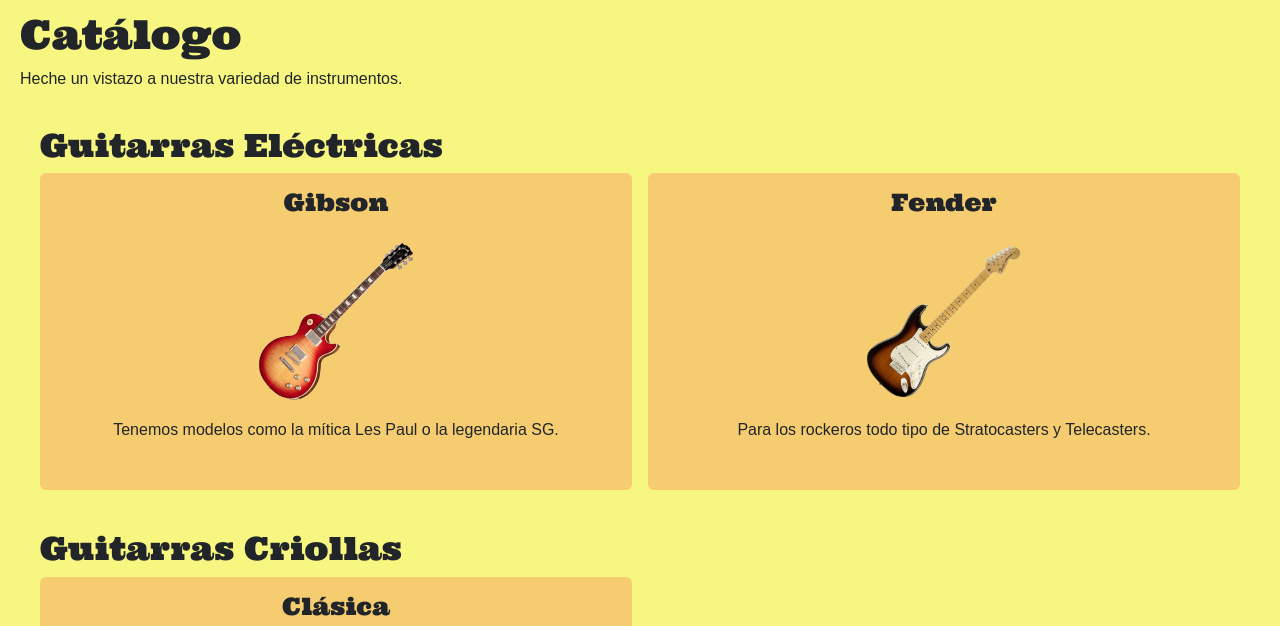
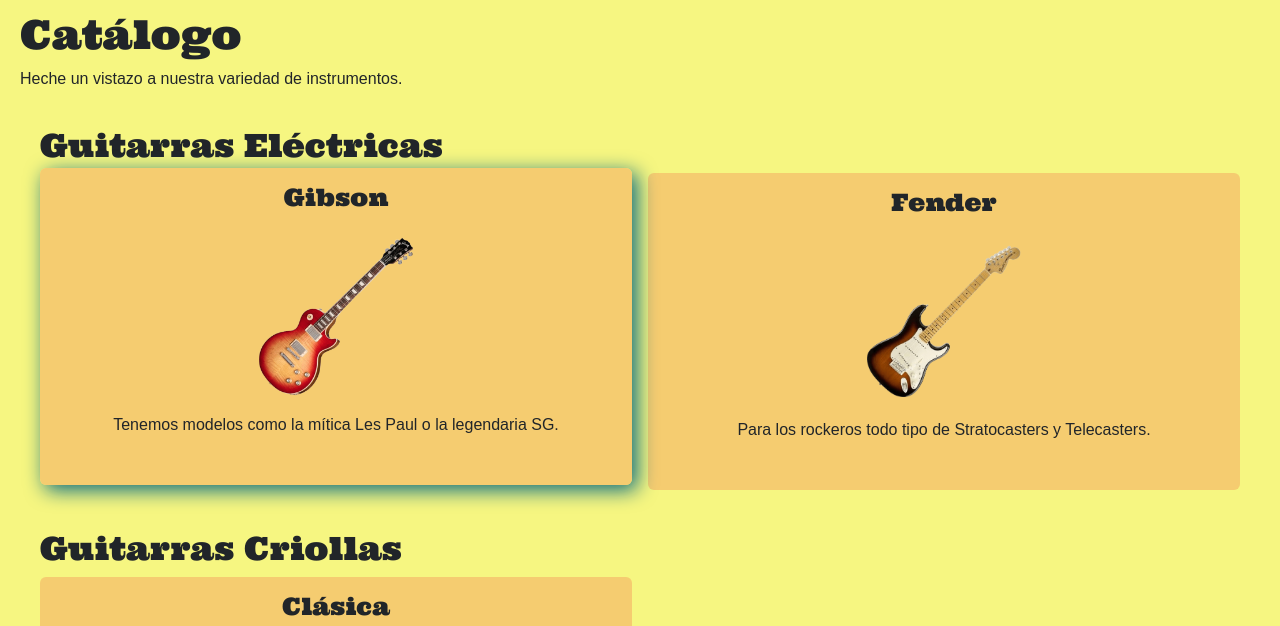
Before and after one commit to Ramaxx95/CoderHouse-pre-entrega-5, a plain HTML site: page pages/catalogo.html in a window 1280 px wide. In both pictures the pointer is over the element 336 px from the left and 446 px from the top of the page. Shown: the part 115-741 px from the top of the page. Drawn offline with nearby package versions, Linux system fonts and the light colour scheme; a web font is replaced by a local one.

Commit message:
refactor: agrego interactividad a los productos

```diff
--- a/styles/styles.css
+++ b/styles/styles.css
@@ -139,6 +139,11 @@ figure{
     padding: 1rem;
 }
 
+.producto:hover{
+    transform: translateY(-5px);
+    box-shadow: 5px 5px 20px var(--color-acento);
+}
+
 @media (min-width: 1024px){
     .contenedor-productos{
         grid-template-columns: repeat(2, 1fr);
```
